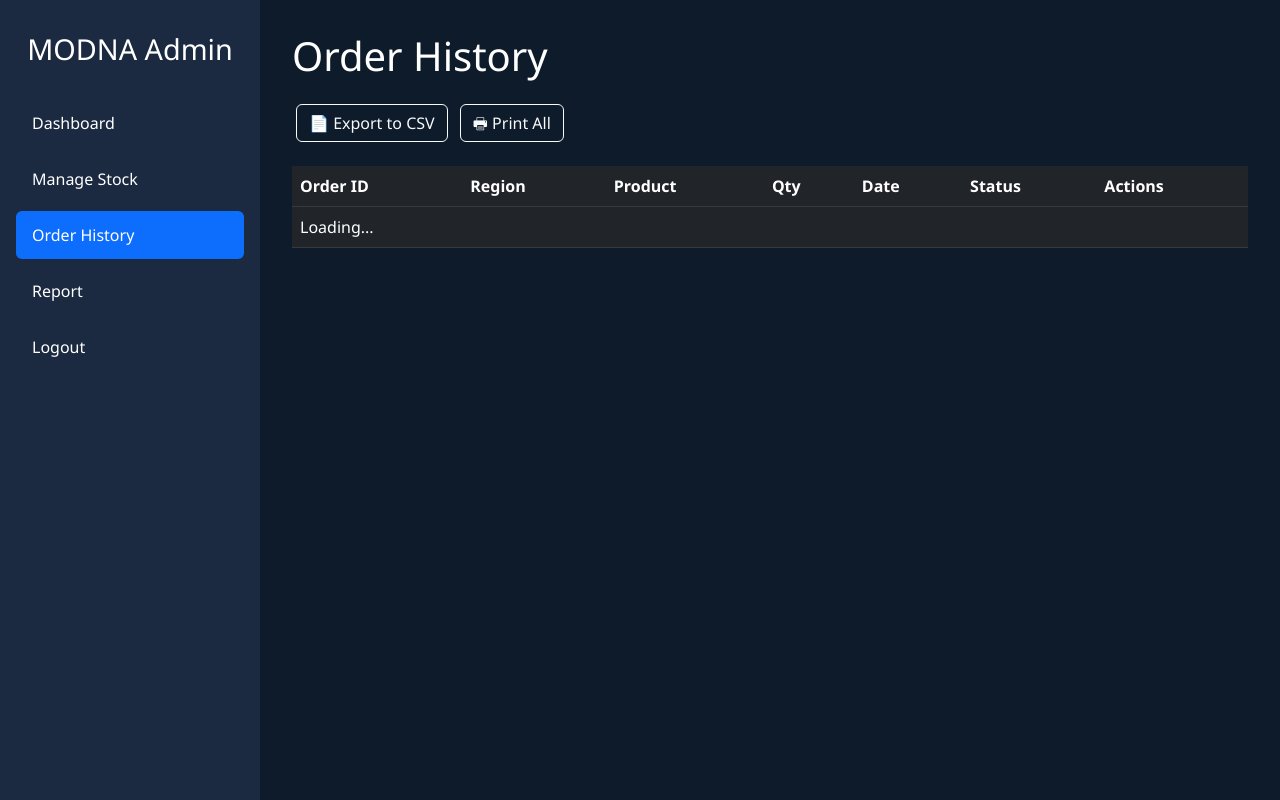
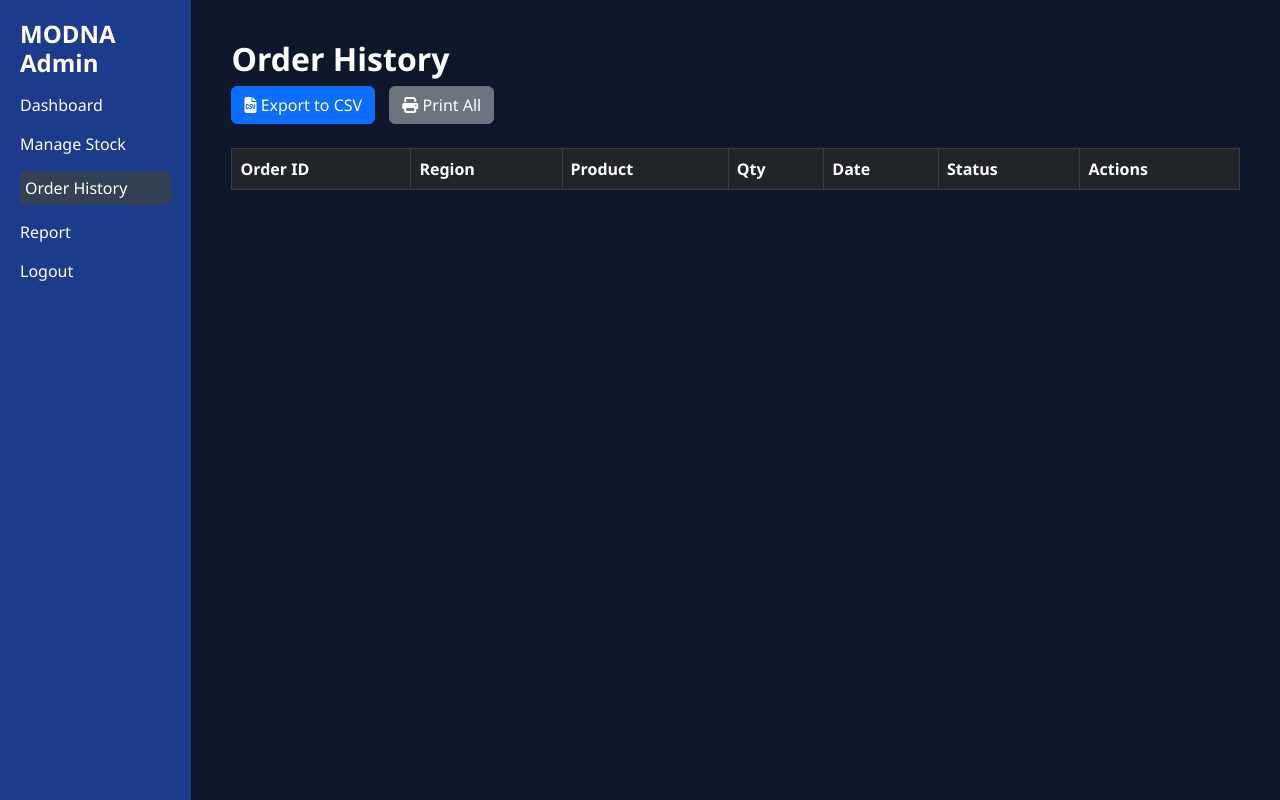
Before and after one commit to Modnalash/Platform, a plain HTML site: page order-history.html in a window 1280 px wide. Drawn offline with nearby package versions, Linux system fonts and the light colour scheme.

Commit message:
Update order-history.html

```diff
--- a/order-history.html
+++ b/order-history.html
@@ -1,92 +1,65 @@
 <!DOCTYPE html>
 <html lang="en">
-
 <head>
   <meta charset="UTF-8" />
   <meta name="viewport" content="width=device-width, initial-scale=1.0" />
-  <title>Order History - Admin</title>
-  <script src="https://cdn.jsdelivr.net/npm/@supabase/supabase-js"></script>
+  <title>Order History</title>
   <link href="https://cdn.jsdelivr.net/npm/bootstrap@5.3.0/dist/css/bootstrap.min.css" rel="stylesheet">
+  <link href="https://cdn.jsdelivr.net/npm/@fortawesome/fontawesome-free@6.2.1/css/all.min.css" rel="stylesheet">
   <style>
     body {
-      display: flex;
-      margin: 0;
+      background-color: #0f172a;
+      color: white;
       font-family: 'Segoe UI', sans-serif;
-      background-color: #0d1b2a;
-      color: #fff;
     }
-
     .sidebar {
-      width: 260px;
-      background-color: #1b2a41;
-      padding: 2rem 1rem;
       height: 100vh;
+      background-color: #1e3a8a;
+      padding: 20px;
     }
-
-    .sidebar h2 {
-      font-size: 1.8rem;
-      text-align: center;
-      margin-bottom: 2rem;
-      color: #fff;
+    .sidebar a {
+      color: white;
+      text-decoration: none;
+      display: block;
+      margin: 15px 0;
     }
-
-    .sidebar a {
-      display: block;
-      color: #fff;
-      padding: 0.75rem 1rem;
-      margin-bottom: 0.5rem;
-      border-radius: 6px;
-      text-decoration: none;
+    .sidebar a:hover {
+      background-color: #334155;
+      padding: 5px;
+      border-radius: 5px;
     }
-
-    .sidebar a:hover,
-    .sidebar a.active {
-      background-color: #0d6efd;
+    .main {
+      padding: 40px;
     }
-
-    .main {
-      flex: 1;
-      padding: 2rem;
+    .btn-export, .btn-print {
+      margin-right: 10px;
     }
-
-    h1 {
-      font-size: 2.5rem;
-      margin-bottom: 1rem;
-    }
-
-    .btn {
-      margin: 0.5rem 0.25rem;
-    }
-
-    .table {
-      margin-top: 1rem;
-      background-color: #1e293b;
-      color: #fff;
-    }
-
-    .table th,
-    .table td {
-      vertical-align: middle;
+    .table thead {
+      background-color: #1e40af;
     }
   </style>
 </head>
-
 <body>
+  <div class="d-flex">
+    <!-- Sidebar -->
     <div class="sidebar">
-    <h2>MODNA Admin</h2>
-    <a href="dashboard-admin.html">Dashboard</a>
+      <h4 class="fw-bold">MODNA Admin</h4>
+      <a href="dashboard.html">Dashboard</a>
       <a href="manage-stock.html">Manage Stock</a>
-    <a href="order-history.html" class="active">Order History</a>
+      <a href="order-history.html" style="background-color: #334155; padding: 5px; border-radius: 5px;">Order History</a>
       <a href="report.html">Report</a>
-    <a href="login.html">Logout</a>
+      <a href="#" onclick="logoutUser()">Logout</a>
     </div>
 
-  <div class="main">
-    <h1>Order History</h1>
-    <button class="btn btn-outline-light" onclick="exportToCSV()">📄 Export to CSV</button>
-    <button class="btn btn-outline-light" onclick="window.print()">🖶 Print All</button>
-
-    <table class="table table-dark table-hover">
+    <!-- Main Content -->
+    <div class="main w-100">
+      <h2 class="fw-bold">Order History</h2>
+      <div class="mb-4">
+        <button class="btn btn-primary btn-export"><i class="fa fa-file-csv"></i> Export to CSV</button>
+        <button class="btn btn-secondary btn-print"><i class="fa fa-print"></i> Print All</button>
+      </div>
+      <div class="table-responsive">
+        <table class="table table-dark table-bordered table-striped">
           <thead>
             <tr>
               <th>Order ID</th>
@@ -98,31 +71,30 @@
               <th>Actions</th>
             </tr>
           </thead>
-      <tbody id="order-table-body">
-        <tr><td colspan="7">Loading...</td></tr>
+          <tbody id="orderTableBody">
+            <!-- Orders will be inserted here dynamically -->
           </tbody>
         </table>
       </div>
+    </div>
+  </div>
 
+  <!-- Supabase JS -->
+  <script src="https://cdn.jsdelivr.net/npm/@supabase/supabase-js"></script>
   <script>
-    const SUPABASE_URL = 'https://rwmwsaxlqblvnhfyuuqg.supabase.co';
-    const SUPABASE_KEY = 'eyJhbGciOiJIUzI1NiIsInR5cCI6IkpXVCJ9...Q6Y'; // shortened for security
-    const supabase = supabase.createClient(SUPABASE_URL, SUPABASE_KEY);
+    const supabaseUrl = 'https://rwmwsaxlqblvnhfyuuqg.supabase.co';
+    const supabaseKey = 'eyJhbGciOiJIUzI1NiIsInR5cCI6IkpXVCJ9.eyJpc3MiOiJzdXBhYmFzZSIsInJlZiI6InJ3bXdzYXhscWJsdm5oZnl1dXFnIiwicm9sZSI6ImFub24iLCJpYXQiOjE3NDk4NDU3OTYsImV4cCI6MjA2NTQyMTc5Nn0.gwcRLpJzsHkSVLQs0iFULIk6eAc7FlHHF9LaERlQJ6Y';
+    const supabase = supabase.createClient(supabaseUrl, supabaseKey);
 
     async function fetchOrders() {
-      const { data, error } = await supabase.from('orders').select();
-      const tbody = document.getElementById('order-table-body');
-      tbody.innerHTML = '';
-
+      const { data, error } = await supabase.from('orders').select('*').order('created_at', { ascending: false });
       if (error) {
-        tbody.innerHTML = `<tr><td colspan="7">Failed to load orders</td></tr>`;
+        console.error('Error fetching orders:', error);
         return;
       }
 
-      if (!data.length) {
-        tbody.innerHTML = `<tr><td colspan="7">No orders found</td></tr>`;
-        return;
-      }
+      const tbody = document.getElementById('orderTableBody');
+      tbody.innerHTML = '';
 
       data.forEach(order => {
         const row = document.createElement('tr');
@@ -132,24 +104,20 @@
           <td>${order.product}</td>
           <td>${order.qty}</td>
           <td>${new Date(order.created_at).toLocaleDateString('en-GB')}</td>
-          <td><strong style="color: ${order.status === 'Fulfilled' ? '#00ff99' : '#ffcc00'}">${order.status}</strong></td>
+          <td><span class="fw-bold text-${order.status === 'Fulfilled' ? 'success' : 'warning'}">${order.status}</span></td>
           <td>
-            <button class="btn btn-primary btn-sm">View</button>
-            <button class="btn btn-secondary btn-sm" onclick="window.print()">Print</button>
-            <button class="btn btn-success btn-sm" onclick="fulfillOrder(${order.id})">${order.status === 'Fulfilled' ? 'Done' : 'Fulfill'}</button>
+            <button class="btn btn-sm btn-primary">View</button>
+            <button class="btn btn-sm btn-secondary">Print</button>
+            <button class="btn btn-sm btn-${order.status === 'Fulfilled' ? 'success' : 'info'}">${order.status === 'Fulfilled' ? 'Done' : 'Fulfill'}</button>
           </td>
         `;
         tbody.appendChild(row);
       });
     }
 
-    async function fulfillOrder(orderId) {
-      const { error } = await supabase.from('orders').update({ status: 'Fulfilled' }).eq('id', orderId);
-      if (!error) fetchOrders();
-    }
-
-    function exportToCSV() {
-      alert('Export functionality coming soon.');
+    function logoutUser() {
+      localStorage.clear();
+      window.location.href = 'login.html';
     }
 
     fetchOrders();
```
Lines whose indentation alone changed are shown as unchanged.
